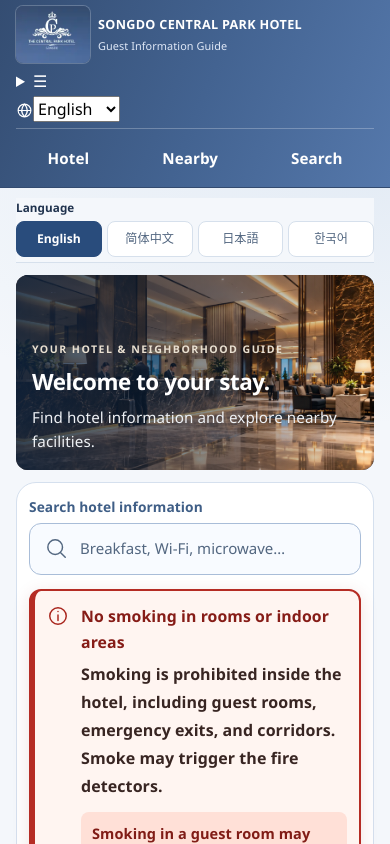
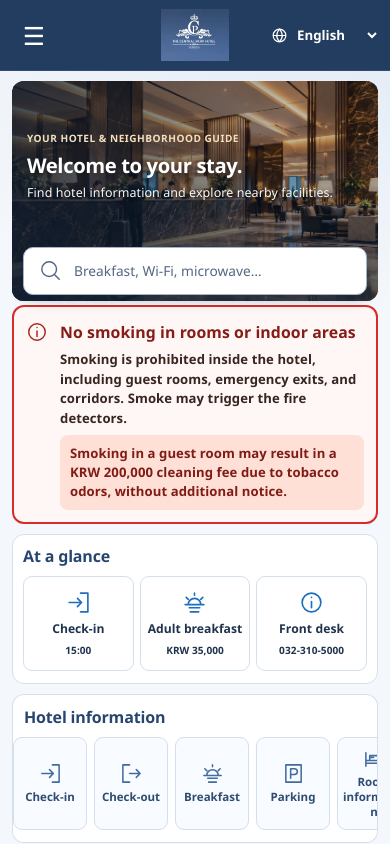
Before and after one commit to unispace1357-blip/CPH-INFORMATION-PROGRAM, a React (Vite) app: page /guest in a window 390 px wide. Shown: the top 844 px of the page. Built offline with nearby package versions, Linux system fonts and the light colour scheme.

Commit message:
style(guest): load isolated mobile stage 3 after current layout layers

```diff
--- a/src/index.css
+++ b/src/index.css
@@ -6,3 +6,6 @@
 
 /* Layout V2: screenshot layout refinements, still separate from theme palette. */
 @import './styles/concierge-layout-v2.css';
+
+/* Stage 3 guest-only mobile layout; colors remain on existing tokens. */
+@import './styles/guest-mobile-stage3.css';
```
